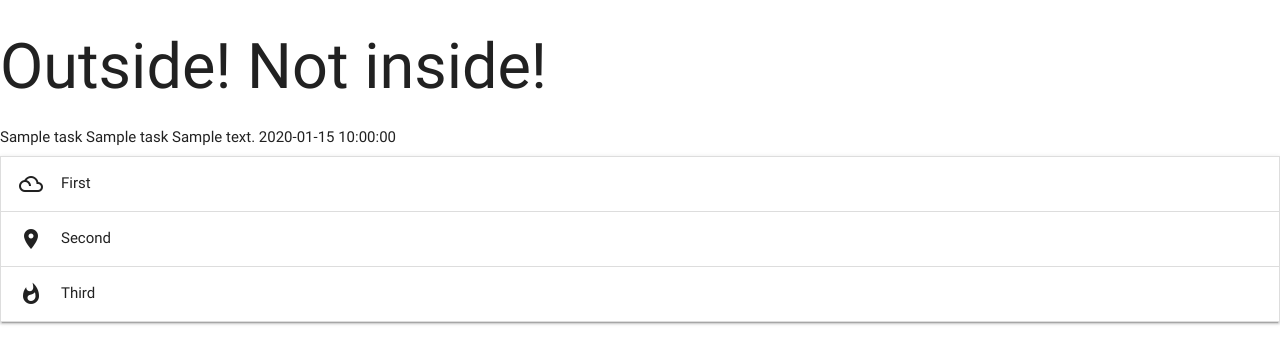
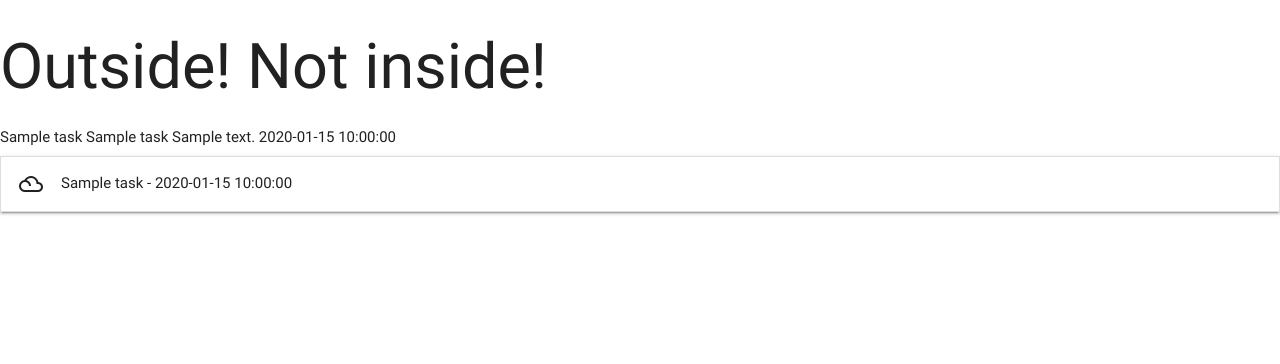
Before and after one commit to gideongannaban/Task-Manager, a Flask app: page / in a window 1280 px wide. Shown: the top 364 px of the page. Run offline with Flask 2, Linux system fonts and the light colour scheme; a database or web service that is not in the repository returns one stand-in record (values such as "Sample title"); some libraries are stand-ins or nearby versions.

Commit message:
Added accordion in tasks.html

```diff
--- a/templates/tasks.html
+++ b/templates/tasks.html
@@ -9,19 +9,19 @@
 {{task.due_date}}
 {% endfor %}
 
-    <ul class="collapsible">
+<ul class="collapsible" data-collapsible="accordion">
+    {% for task in tasks %}
     <li>
-      <div class="collapsible-header"><i class="material-icons">filter_drama</i>First</div>
-      <div class="collapsible-body"><span>Lorem ipsum dolor sit amet.</span></div>
+		<div class="collapsible-header"><i class="material-icons">filter_drama</i>
+            {{task.task_name}} - {{task.due_date}}
+        </div>
+		<div class="collapsible-body">
+            <span>
+                {{task.task_description}}
+            </span>
+        </div>
 	</li>
-    <li>
-      <div class="collapsible-header"><i class="material-icons">place</i>Second</div>
-      <div class="collapsible-body"><span>Lorem ipsum dolor sit amet.</span></div>
-    </li>
-    <li>
-      <div class="collapsible-header"><i class="material-icons">whatshot</i>Third</div>
-      <div class="collapsible-body"><span>Lorem ipsum dolor sit amet.</span></div>
-    </li>
+    {% endfor %}
 </ul>
 
 {% endblock %}
```
Lines whose indentation alone changed are shown as unchanged.
